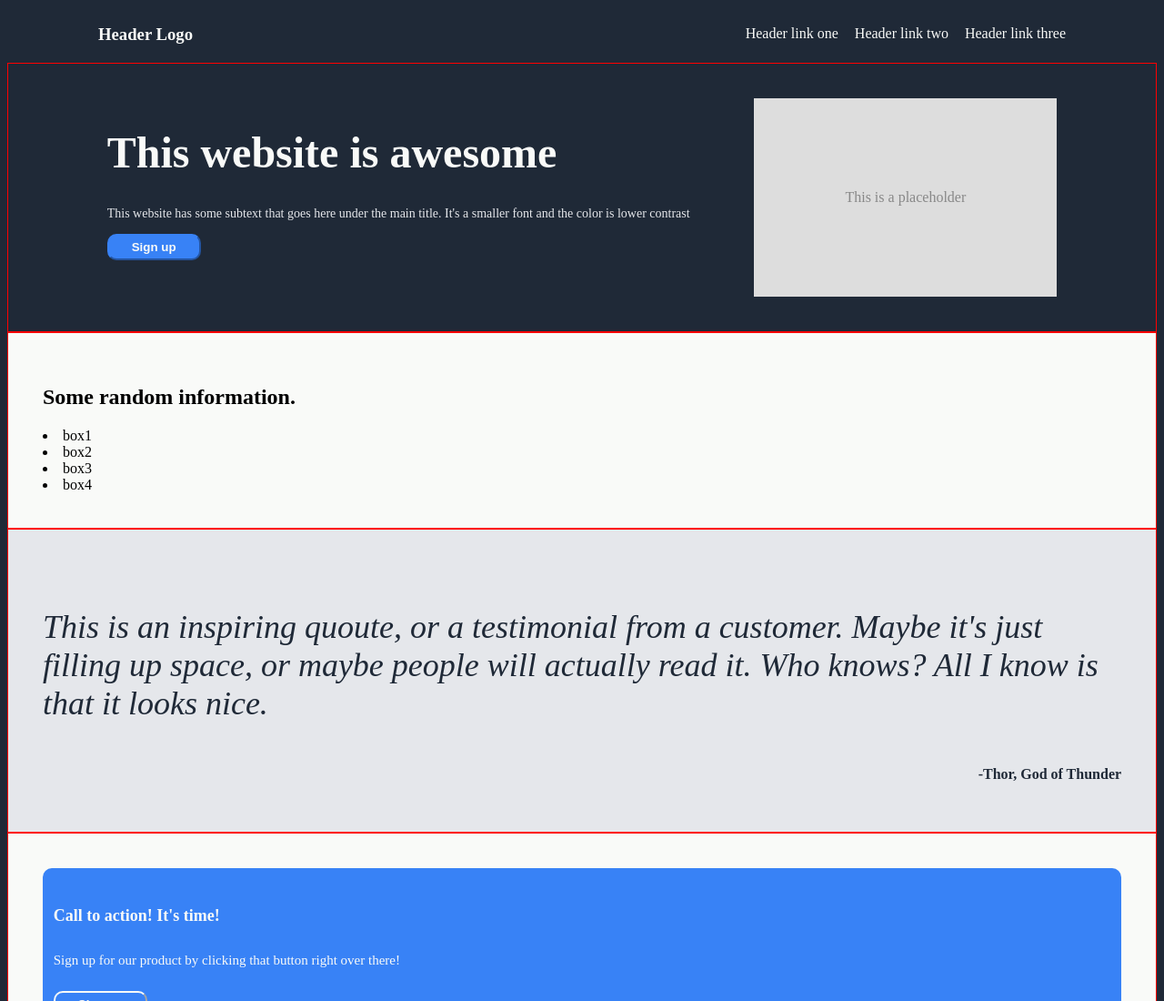
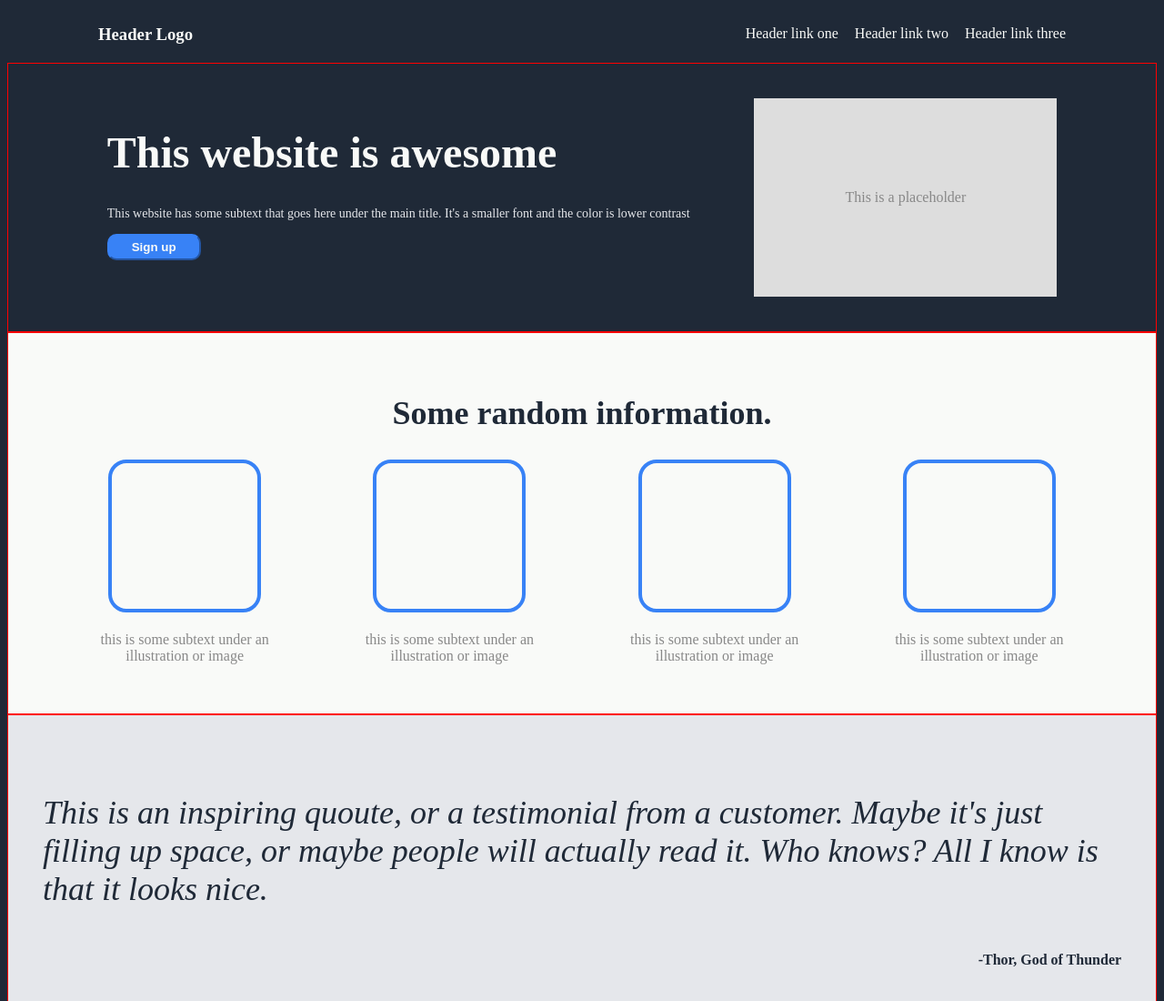
Before and after one commit to juani-ml/landing-page-odin-project, a plain HTML site: page index.html in a window 1280 px wide. Shown: the top 1100 px of the page at 91% size. Drawn offline with Linux system fonts and the light colour scheme.

Commit message:
added section 2

```diff
--- a/index.html
+++ b/index.html
@@ -34,10 +34,22 @@
     <div class="container-two">
         <h2>Some random information.</h2>
         <div class="box-container">
-                <li>box1</li>
-                <li>box2</li>
-                <li>box3</li>
-                <li>box4</li>
+            <div class="item">
+                <div class="square"></div>
+                <p>this is some subtext under an illustration or image</p>
+            </div>
+            <div class="item">
+                <div class="square"></div>
+                <p>this is some subtext under an illustration or image</p>
+            </div>
+            <div class="item">
+                <div class="square"></div>
+                <p>this is some subtext under an illustration or image</p>
+            </div>
+            <div class="item">
+                <div class="square"></div>
+                <p>this is some subtext under an illustration or image</p>
+            </div>
         </div>
     </div>
     <div class="container-three">
--- a/style.css
+++ b/style.css
@@ -86,6 +86,41 @@ footer {
   color: #888;
 }
 /* Container 2 - TO DO */
+.container-two h2 {
+  text-align: center;
+  font-weight: bolder;
+  font-size: 36px;
+  color: #1F2937
+}
+
+.container-two p {
+  color:#888;
+}
+
+.box-container{
+  display: flex;
+  flex-wrap: wrap;
+  justify-content: space-evenly;
+  align-items: center;
+  gap: 35px
+}
+
+.item{
+  text-align: center;
+  max-width: 200px;
+  display: flex;
+  flex-direction: column;
+  align-items: center;
+  gap: 5px;
+}
+
+.square{
+  border: 4px solid #3882F6;
+  border-radius: 20px;
+  width: 160px;
+  height: 160px;
+}
+
 /* Container 3 - TO DO */
 
 .container-three{
```
Lines whose indentation alone changed are shown as unchanged.
